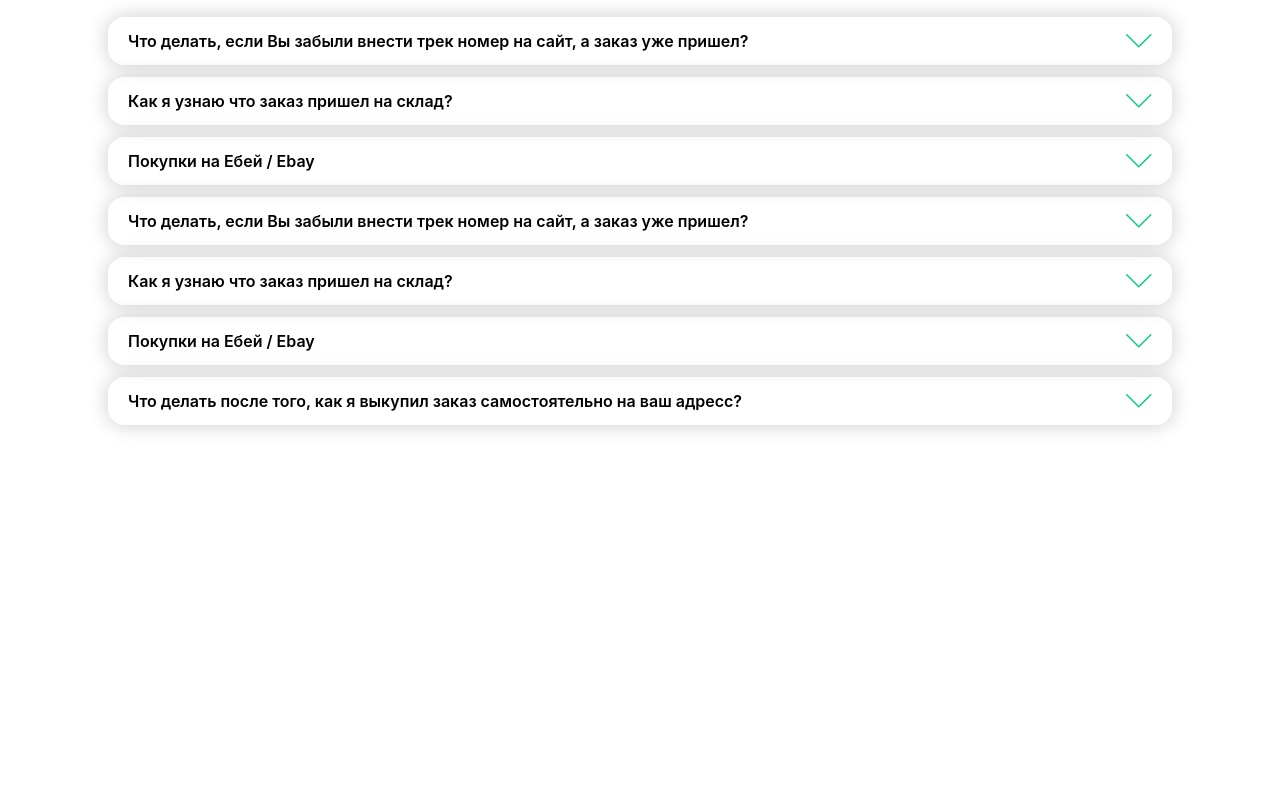
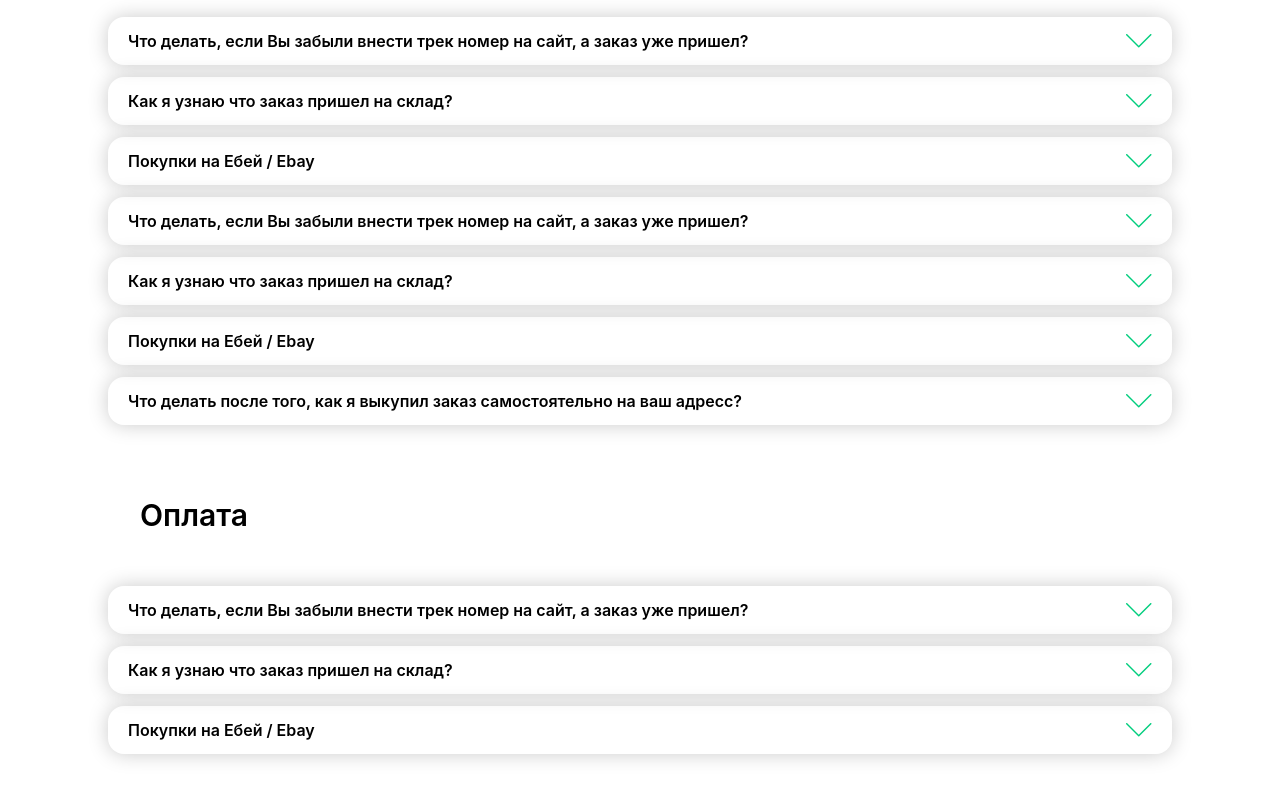
Before and after one commit to muhammadzoirov40-crypto/branch-2, a website: page page5.html in a window 1280 px wide. Shown: the part 1645-2445 px from the top of the page. Before the commit the page ends 2118 px from the top, so only its background shows below. Drawn offline with nearby package versions, Linux system fonts and the light colour scheme; files that its build step writes are made by us from their sources.

```diff
--- a/page5.html
+++ b/page5.html
@@ -176,6 +176,26 @@
                 <img src="./imgp5/Vector 50.png" alt="" class="text-end">
             </div>
         </section>
+        <h1 class="font-semibold text-[25px] lg:text-[30px] lg:px-30 my-5 mt-10">Оплата</h1>
+
+        <section class="my-5 items-center lg:mx-20 rounded-2xl py-4 p-2">
+            <div style="box-shadow: 0px 0px 20px rgb(203, 203, 203);"
+                class="justify-between rounded-2xl py-3  flex gap-3 items-center my-3 px-5">
+                <h1 class="font-semibold">Что делать, если Вы забыли внести трек номер на сайт, а заказ уже пришел?</h1>
+                <img src="./imgp5/Vector 50.png" alt="" class="text-end">
+            </div>
+            <div style="box-shadow: 0px 0px 20px rgb(203, 203, 203);"
+                class="justify-between rounded-2xl py-3  flex gap-3 items-center my-3 px-5">
+                <h1 class="font-semibold">Как я узнаю что заказ пришел на склад?</h1>
+                <img src="./imgp5/Vector 50.png" alt="" class="text-end">
+            </div>
+            <div style="box-shadow: 0px 0px 20px rgb(203, 203, 203);"
+                class="justify-between rounded-2xl py-3  flex gap-3 items-center my-3 px-5">
+                <h1 class="font-semibold">Покупки на Eбeй / Ebay</h1>
+                <img src="./imgp5/Vector 50.png" alt="" class="text-end">
+            </div>
+
+        </section>
     </section>
 </body>
 
```
